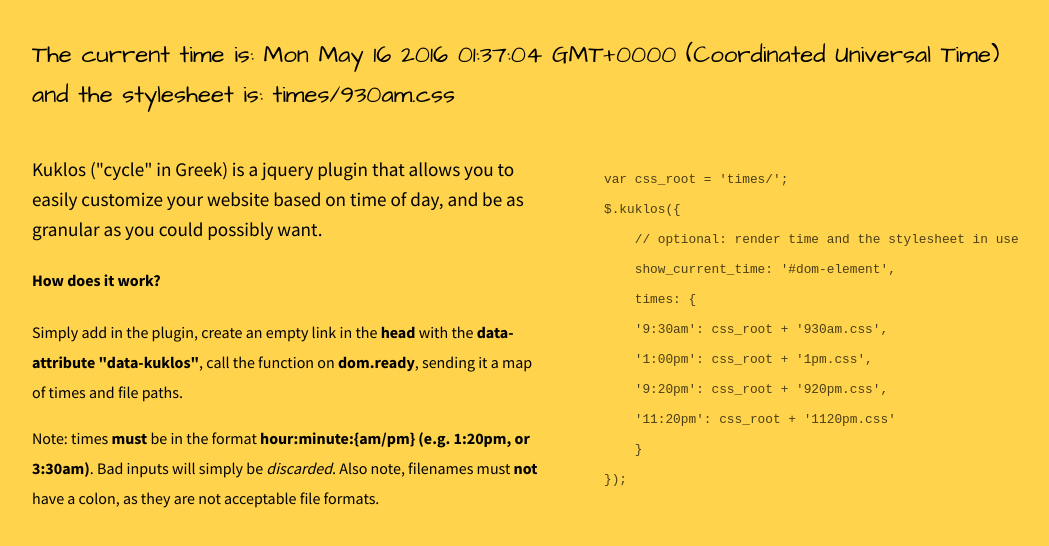
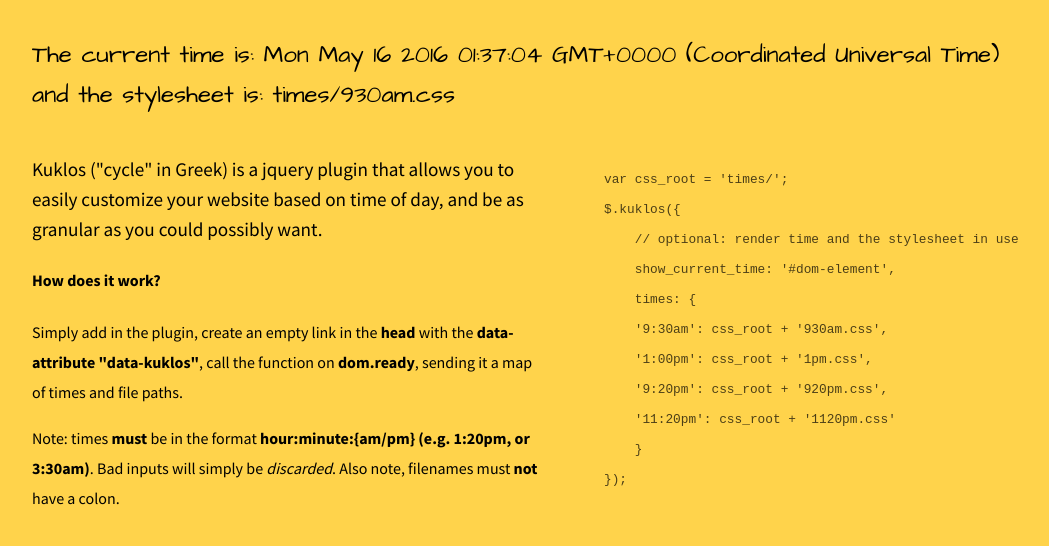
Before and after one commit to christabor-archive/kuklos, a plain HTML site: page index.html in a window 1280 px wide. Shown: the part 152-698 px from the top of the page, without its empty margins (96-1145 px from the left). Drawn offline with nearby package versions, Linux system fonts and the light colour scheme.

Commit message:
Update index.html

```diff
--- a/index.html
+++ b/index.html
@@ -81,7 +81,7 @@
                 <p class="lead">Kuklos ("cycle" in Greek) is a jquery plugin that allows you to easily customize your website based on time of day, and be as granular as you could possibly want.</p>
                 <h4>How does it work?</h4>
                 <p>Simply add in the plugin, create an empty link in the <strong>head</strong> with the <strong>data-attribute "data-kuklos"</strong>, call the function on <strong>dom.ready</strong>, sending it a map of times and file paths.</p>
-                <p>Note: times <strong>must</strong> be in the format <strong>hour:minute:{am/pm} (e.g. 1:20pm, or 3:30am)</strong>. Bad inputs will simply be <em>discarded</em>. Also note, filenames must <strong>not</strong> have a colon, as they are not acceptable file formats.</p>
+                <p>Note: times <strong>must</strong> be in the format <strong>hour:minute:{am/pm} (e.g. 1:20pm, or 3:30am)</strong>. Bad inputs will simply be <em>discarded</em>. Also note, filenames must <strong>not</strong> have a colon.</p>
             </div>
             <div class="col">
                 <pre>
```
